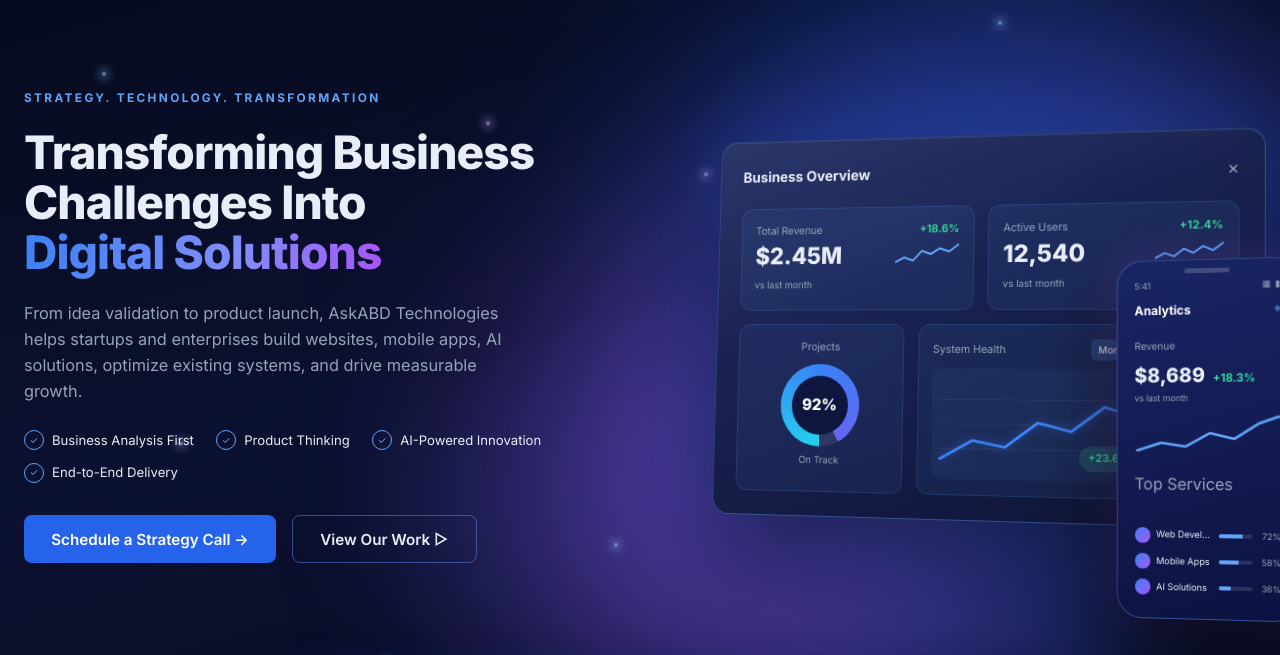
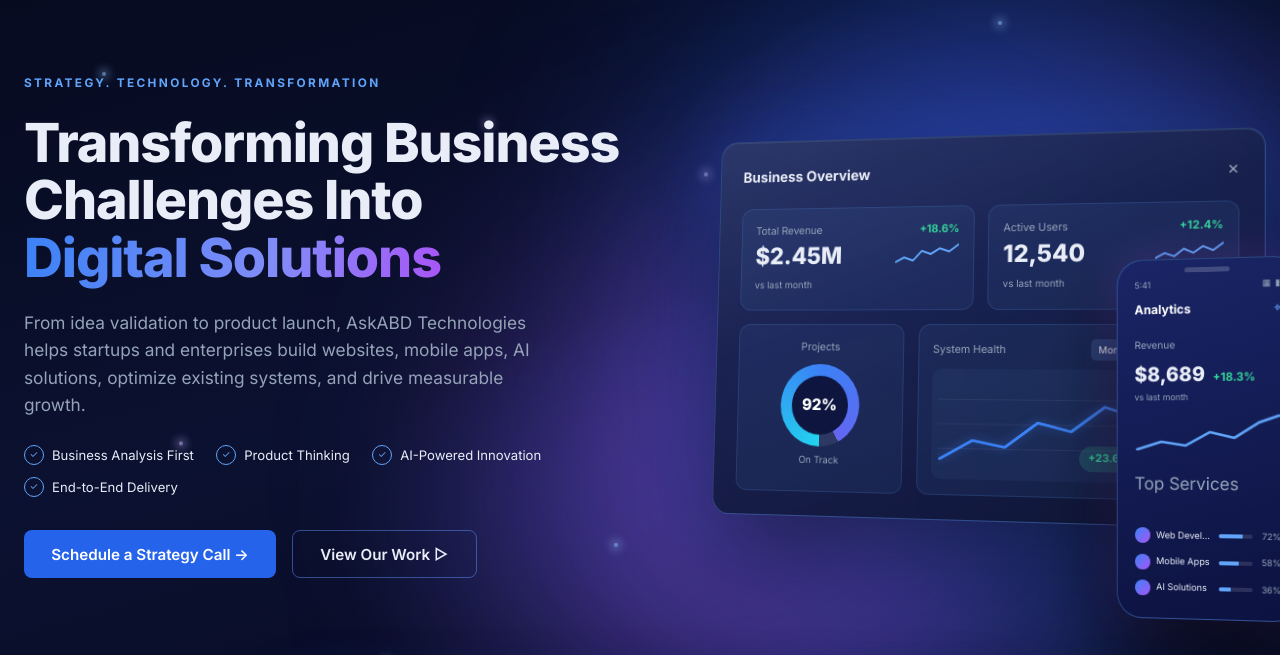
Before and after one commit to Askabd-Vinod/askabd-website, a plain HTML site: page index.html in a window 1280 px wide. Shown: the part 78-733 px from the top of the page. Drawn offline with Linux system fonts and the light colour scheme.

Commit message:
Hero: widen left column to 50% and enlarge heading/paragraph

```diff
--- a/css/home.css
+++ b/css/home.css
@@ -41,19 +41,19 @@
 
 .hero-content {
   max-width: 1440px; margin: 0 auto; padding: 1rem 1.5rem 3rem;
-  display: grid; grid-template-columns: 45% 55%; gap: 2.5rem; align-items: center;
+  display: grid; grid-template-columns: 50% 50%; gap: 2.5rem; align-items: center;
   position: relative; z-index: 2;
 }
 .hero-tag {
   font-size: 0.74rem; letter-spacing: 0.2em; font-weight: 700;
   color: var(--blue-bright); margin-bottom: 1.3rem;
 }
-.hero h1 { font-size: clamp(2.1rem, 3.6vw, 3.3rem); font-weight: 800; line-height: 1.08; margin-bottom: 1.4rem; letter-spacing: -0.02em; }
+.hero h1 { font-size: clamp(2.4rem, 4.2vw, 3.9rem); font-weight: 800; line-height: 1.07; margin-bottom: 1.4rem; letter-spacing: -0.02em; }
+.hero p { font-size: 1.08rem; color: var(--text-gray); max-width: 540px; margin-bottom: 1.6rem; }
 .gradient-text {
   background: linear-gradient(100deg, #3B82F6, #818CF8 60%, #A855F7);
   -webkit-background-clip: text; -webkit-text-fill-color: transparent; background-clip: text;
 }
-.hero p { font-size: 1.02rem; color: var(--text-gray); max-width: 500px; margin-bottom: 1.6rem; }
 .hero-features { display: flex; flex-wrap: wrap; gap: 0.7rem 1.4rem; margin-bottom: 2rem; }
 .hero-features span { font-size: 0.82rem; color: var(--text-light); display: flex; align-items: center; gap: 0.5rem; }
 .hero-features span::before { content: '✓'; width: 18px; height: 18px; border-radius: 50%; flex-shrink: 0; border: 1.5px solid var(--blue-bright); color: var(--blue-bright); font-size: 0.62rem; display: flex; align-items: center; justify-content: center; }
```
